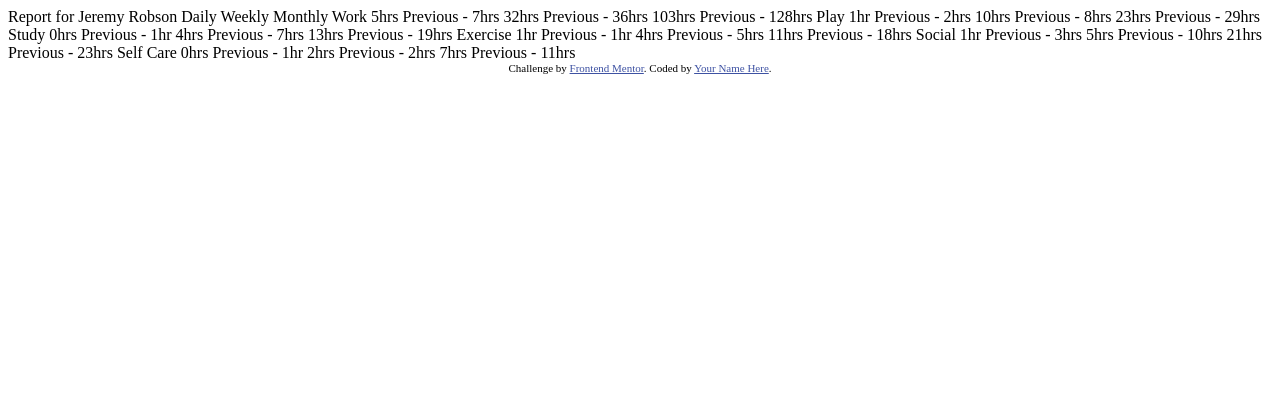
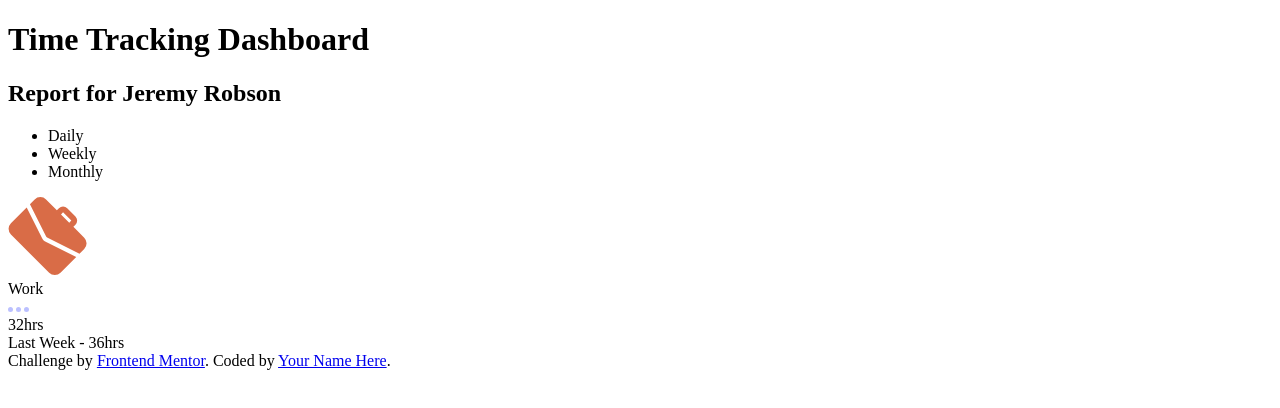
Before and after one commit to ils01/time-tracking-dashboard, a plain HTML site: page index.html in a window 1280 px wide. Drawn offline with Linux system fonts and the light colour scheme.

Commit message:
html layout, css vars

```diff
--- a/index.html
+++ b/index.html
@@ -1,80 +1,83 @@
 <!DOCTYPE html>
 <html lang="en">
     <head>
-  <meta charset="UTF-8">
-  <meta name="viewport" content="width=device-width, initial-scale=1.0"> <!-- displays site properly based on user's device -->
+        <meta charset="UTF-8" />
+        <meta name="viewport" content="width=device-width, initial-scale=1.0" />
+        <!-- displays site properly based on user's device -->
 
-  <link rel="icon" type="image/png" sizes="32x32" href="./images/favicon-32x32.png">
+        <link
+            rel="icon"
+            type="image/png"
+            sizes="32x32"
+            href="./images/favicon-32x32.png"
+        />
 
         <title>Frontend Mentor | Time tracking dashboard</title>
 
-  <!-- Feel free to remove these styles or customise in your own stylesheet 👍 -->
-  <style>
-    .attribution { font-size: 11px; text-align: center; }
-    .attribution a { color: hsl(228, 45%, 44%); }
-  </style>
+        <!-- Google Fonts -->
+        <link rel="preconnect" href="https://fonts.googleapis.com" />
+        <link rel="preconnect" href="https://fonts.gstatic.com" crossorigin />
+        <link
+            href="https://fonts.googleapis.com/css2?family=Rubik:ital,wght@0,300;0,400;0,500;1,300;1,400;1,500&display=swap"
+            rel="stylesheet"
+        />
+
+        <link rel="stylesheet" href="style.css" />
+        <script src="index.js"></script>
     </head>
     <body>
-
-  Report for
-  Jeremy Robson
-
-  Daily
-  Weekly
-  Monthly
-
-  Work
-  5hrs <!-- daily -->
-  Previous - 7hrs <!-- daily -->
-  32hrs <!-- weekly -->
-  Previous - 36hrs <!-- weekly -->
-  103hrs <!-- monthly -->
-  Previous - 128hrs <!-- monthly -->
-
-  Play
-  1hr <!-- daily -->
-  Previous - 2hrs <!-- daily -->
-  10hrs <!-- weekly -->
-  Previous - 8hrs <!-- weekly -->
-  23hrs <!-- monthly -->
-  Previous - 29hrs <!-- monthly -->
-
-  Study
-  0hrs <!-- daily -->
-  Previous - 1hr <!-- daily -->
-  4hrs <!-- weekly -->
-  Previous - 7hrs <!-- weekly -->
-  13hrs <!-- monthly -->
-  Previous - 19hrs <!-- monthly -->
-
-  Exercise
-  1hr <!-- daily -->
-  Previous - 1hr <!-- daily -->
-  4hrs <!-- weekly -->
-  Previous - 5hrs <!-- weekly -->
-  11hrs <!-- monthly -->
-  Previous - 18hrs <!-- monthly -->
-
-  Social
-  1hr <!-- daily -->
-  Previous - 3hrs <!-- daily -->
-  5hrs <!-- weekly -->
-  Previous - 10hrs <!-- weekly -->
-  21hrs <!-- monthly -->
-  Previous - 23hrs <!-- monthly -->
-
-  Self Care
-  0hrs <!-- daily -->
-  Previous - 1hr <!-- daily -->
-  2hrs <!-- weekly -->
-  Previous - 2hrs <!-- weekly -->
-  7hrs <!-- monthly -->
-  Previous - 11hrs <!-- monthly -->
-
+        <main>
+            <h1>Time Tracking Dashboard</h1>
+            <section class="dashboard">
+                <div class="dashboard__info">
+                    <div class="dashboard__user user">
+                        <div class="user__avatar"></div>
+                        <div class="user__title">
+                            <h2>Report for Jeremy Robson</h2>
+                        </div>
+                    </div>
+                    <div class="dashboard__frequency frequency">
+                        <ul class="frequency__list">
+                            <li class="frequency__item">Daily</li>
+                            <li class="frequency__item">Weekly</li>
+                            <li class="frequency__item">Monthly</li>
+                        </ul>
+                    </div>
+                </div>
+                <div class="dashboard__cards">
+                    <div class="dashboard__card card">
+                        <div class="card__panel">
+                            <div class="panel__img">
+                                <img src="./images/icon-work.svg" alt="" />
+                            </div>
+                        </div>
+                        <div class="card__info">
+                            <div class="card__title">Work</div>
+                            <div class="card__options">
+                                <img
+                                    src="./images/icon-ellipsis.svg"
+                                    alt="card options"
+                                />
+                            </div>
+                        </div>
+                        <div class="card__value">
+                            <div class="card__time--current">32hrs</div>
+                            <div class="card__time--previous">
+                                Last Week - 36hrs
+                            </div>
+                        </div>
+                    </div>
+                </div>
+            </section>
+        </main>
 
         <div class="attribution">
-    Challenge by <a href="https://www.frontendmentor.io?ref=challenge" target="_blank">Frontend Mentor</a>.
-    Coded by <a href="#">Your Name Here</a>.
+            Challenge by
+            <a
+                href="https://www.frontendmentor.io?ref=challenge"
+                target="_blank"
+                >Frontend Mentor</a
+            >. Coded by <a href="#">Your Name Here</a>.
         </div>
     </body>
 </html>
--- /dev/null
+++ b/style.css
@@ -0,0 +1,22 @@
+:root {
+    --clr-primary-blue: hsl(246, 80%, 60%);
+
+    --clr-primary-orange: hsl(15, 100%, 70%);
+    --clr-primary-lightblue: hsl(195, 74%, 62%);
+    --clr-primary-red: hsl(348, 100%, 68%);
+    --clr-primary-green: hsl(145, 58%, 55%);
+    --clr-primary-purple: hsl(264, 64%, 52%);
+    --clr-primary-yellow: hsl(43, 84%, 65%);
+
+    --clr-neutral-vdarkblue: hsl(226, 43%, 10%);
+    --clr-neutral-darkblue: hsl(235, 46%, 20%);
+    --clr-neutral-desaturatedblue: hsl(235, 45%, 61%);
+    --clr-neutral-paleblue: hsl(236, 100%, 87%);
+
+    --ff-main: "Rubik", sans-serif;
+    --fw-light: 300;
+    --fw-regular: 400;
+    --fw-medium: 500;
+
+    --fs-base: 1.125rem;
+}
```
Also changed, not shown: index.js (added). Lines whose indentation alone changed are shown as unchanged.
